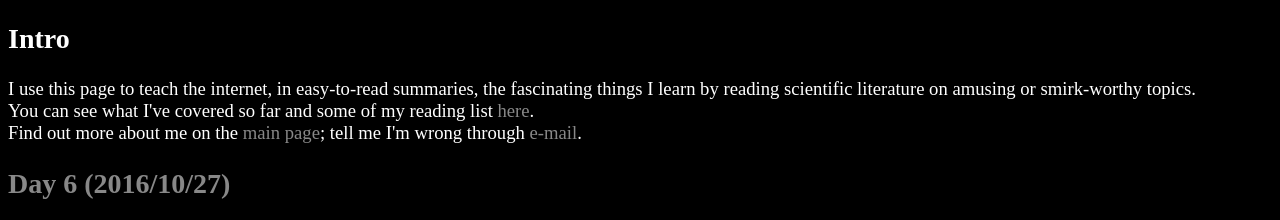
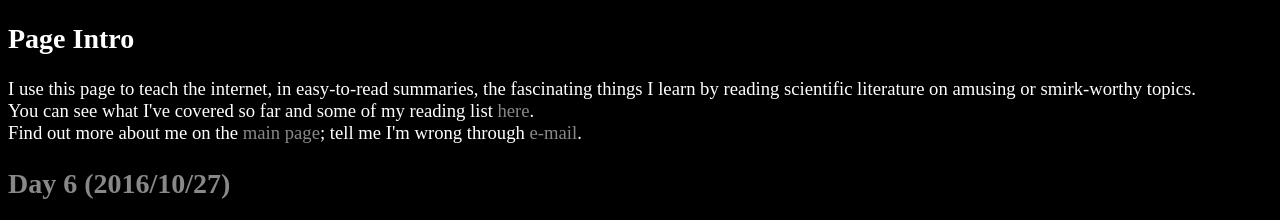
Before and after one commit to Shaidil/shaidil.github.io, a Jekyll site: the page built from _posts/2016-10-27-day-6.html, in a window 1280 px wide. Shown: the top 220 px of the page. Built offline with Jekyll 4.4.1, drawn with Linux system fonts in a browser that asks for light colours; nearby versions of some CDN libraries; some web fonts are replaced.

Commit message:
Update post.html

```diff
--- a/_layouts/post.html
+++ b/_layouts/post.html
@@ -11,7 +11,7 @@
     <title>Ars Cognitionis - {{ page.title }}</title>
   </head>
   <body>
-    <h2 id="intro">Intro</h2>
+    <h2 id="intro">Page Intro</h2>
     <p>
       I use this page to teach the internet, in easy-to-read summaries, the fascinating things I learn by reading scientific literature on amusing or smirk-worthy topics.<br>
         You can see what I've covered so far and some of my reading list
```
